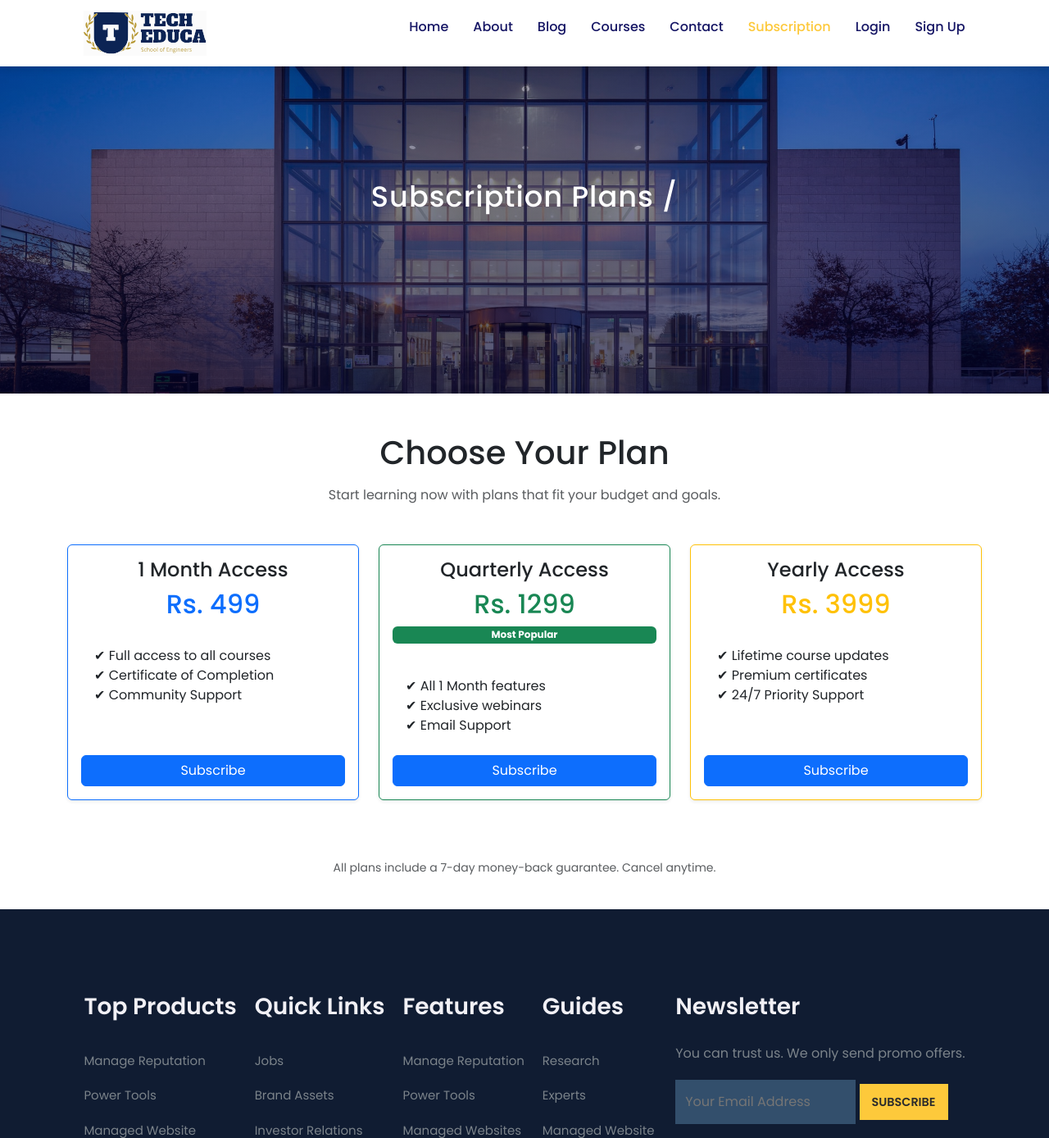
After one commit to Nischal-31/Hamro-CSIT, a Django app: page /subscription/ in a window 1280 px wide. The commit adds this page. Shown: the top 1388 px of the page at 82% size. Run offline with Django 5.2, Linux system fonts and the light colour scheme; some libraries are stand-ins or nearby versions.

Commit message:
commited

```diff
--- a/hamrocsit/urls.py
+++ b/hamrocsit/urls.py
@@ -13,6 +13,9 @@ urlpatterns = [
     path('about/', views.about_view, name ='about'),
     path('course/', views.course_view, name ='course'),
     path('course-inner/', lambda request: render(request, 'course-inner.html'), name='course-inner'),
+    path('subscription/', views.subscription_view, name='subscription'),
+    path('checkout/', views.checkout_view, name='checkout'),
+
 
 
     path('api-token-auth/', auth_views.obtain_auth_token),
--- a/hamrocsit/views.py
+++ b/hamrocsit/views.py
@@ -20,3 +20,9 @@ def course_inner_view(request):
 
 def post_view(request):
     return render(request, 'post.html')
+
+def subscription_view(request):
+    return render(request, 'subscription.html')
+
+def checkout_view(request):
+    return render(request, 'checkout.html')
--- a/templates/header.html
+++ b/templates/header.html
@@ -19,6 +19,9 @@
 			<li class="{% if '/contact/' in request.path %} active {% endif %}">
 				<a href="{% url 'contact' %}">Contact</a>
 			</li>
+			<li class="{% if '/subscription/' in request.path %} active {% endif %}">
+				<a href="{% url 'subscription' %}">Subscription</a>
+			</li>
 
 
 			{% if user.is_authenticated %}
--- /dev/null
+++ b/templates/subscription.html
@@ -0,0 +1,109 @@
+{% extends "base.html" %}
+{% load static %}
+
+{% block title %}Subscriptions{% endblock %}
+
+{% block content %}
+
+<!-- Header Section -->
+<section id="about-home" class="py-4 bg-light">
+  <div class="container text-center">
+    <h2 class="mb-0">Subscription Plans /</h2>
+  </div>
+</section>
+
+<!-- Subscription Cards -->
+<section class="py-5">
+  <div class="container">
+    <h1 class="mb-3 text-center">Choose Your Plan</h1>
+    <p class="text-center text-muted mb-5">Start learning now with plans that fit your budget and goals.</p>
+
+    <div class="row g-4 justify-content-center">
+      <!-- 1 Month Plan -->
+      <div class="col-12 col-md-6 col-lg-4">
+        <div class="card h-100 border-top border-primary shadow-sm hover-card">
+          <div class="card-body text-center d-flex flex-column">
+            <h4 class="card-title">1 Month Access</h4>
+            <h2 class="text-primary">Rs. 499</h2>
+            <ul class="list-unstyled my-4 text-start px-3">
+              <li>✔ Full access to all courses</li>
+              <li>✔ Certificate of Completion</li>
+              <li>✔ Community Support</li>
+            </ul>
+            {% if user.is_authenticated %}
+  <a href="{% url 'checkout' %}" class="btn btn-primary mt-auto">Subscribe</a>
+{% else %}
+  <a href="{% url 'login' %}?next={% url 'checkout' %}" class="btn btn-primary mt-auto">Subscribe</a>
+{% endif %}
+          </div>
+        </div>
+      </div>
+
+      <!-- Quarterly Plan -->
+      <div class="col-12 col-md-6 col-lg-4">
+        <div class="card h-100 border-top border-success shadow-sm hover-card scale-up">
+          <div class="card-body text-center d-flex flex-column">
+            <h4 class="card-title">Quarterly Access</h4>
+            <h2 class="text-success">Rs. 1299</h2>
+            <p class="badge bg-success mb-3">Most Popular</p>
+            <ul class="list-unstyled my-4 text-start px-3">
+              <li>✔ All 1 Month features</li>
+              <li>✔ Exclusive webinars</li>
+              <li>✔ Email Support</li>
+            </ul>
+            {% if user.is_authenticated %}
+  <a href="{% url 'checkout' %}" class="btn btn-primary mt-auto">Subscribe</a>
+{% else %}
+  <a href="{% url 'login' %}?next={% url 'checkout' %}" class="btn btn-primary mt-auto">Subscribe</a>
+{% endif %}
+          </div>
+        </div>
+      </div>
+
+      <!-- Yearly Plan -->
+      <div class="col-12 col-md-6 col-lg-4">
+        <div class="card h-100 border-top border-warning shadow-sm hover-card">
+          <div class="card-body text-center d-flex flex-column">
+            <h4 class="card-title">Yearly Access</h4>
+            <h2 class="text-warning">Rs. 3999</h2>
+            <ul class="list-unstyled my-4 text-start px-3">
+              <li>✔ Lifetime course updates</li>
+              <li>✔ Premium certificates</li>
+              <li>✔ 24/7 Priority Support</li>
+            </ul>
+            {% if user.is_authenticated %}
+  <a href="{% url 'checkout' %}" class="btn btn-primary mt-auto">Subscribe</a>
+{% else %}
+  <a href="{% url 'login' %}?next={% url 'checkout' %}" class="btn btn-primary mt-auto">Subscribe</a>
+{% endif %}
+
+          </div>
+        </div>
+      </div>
+    </div>
+  </div>
+</section>
+
+<!-- Optional Footer or Guarantee Message -->
+<section class="text-center py-4 bg-white">
+  <p class="text-muted small">All plans include a 7-day money-back guarantee. Cancel anytime.</p>
+</section>
+
+<!-- Animation Styles -->
+<style>
+  .hover-card {
+    transition: transform 0.3s ease, box-shadow 0.3s ease;
+  }
+
+  .hover-card:hover {
+    transform: scale(1.05);
+    box-shadow: 0 10px 20px rgba(0, 0, 0, 0.15);
+  }
+
+  .scale-up:hover {
+    transform: scale(1.08);
+    box-shadow: 0 15px 25px rgba(0, 0, 0, 0.2);
+  }
+</style>
+
+{% endblock %}
```
Also changed, not shown: blog/templates/blog/blog_list.html (+74 -50 lines), templates/checkout.html (added, +107 -0 lines), media/blog_images/K2.jpg (added), media/blog_images/Sagarmatha-National-Park.jpg (added), media/blog_images/makalu.jpg (added).
